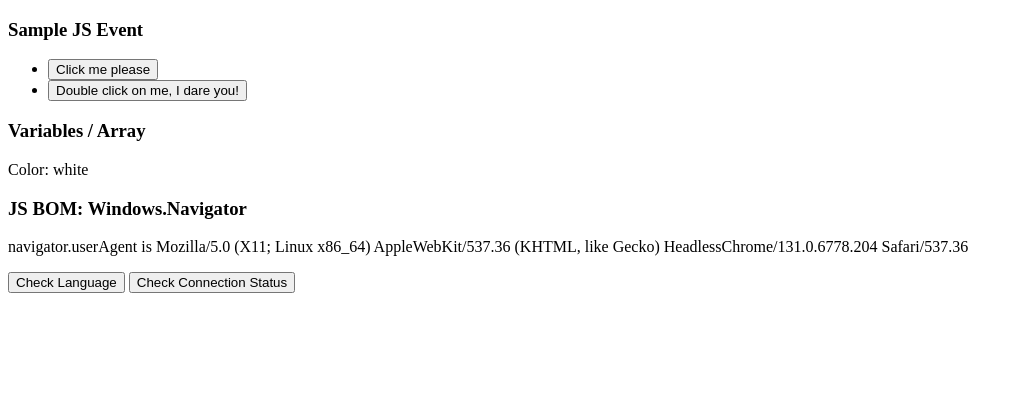
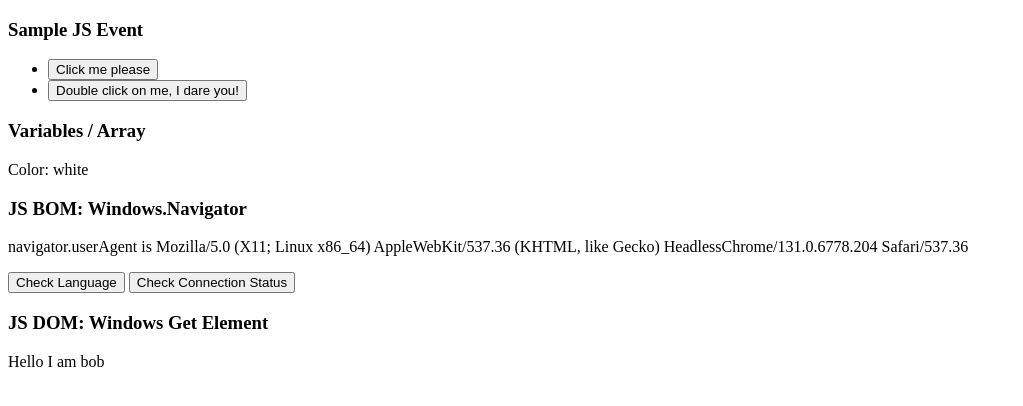
Before and after one commit to digitalrahmanhofstra/it030_sp_2023_lecture_docs, a plain HTML site: page Lecture_8/index.html in a window 1280 px wide. Shown: the whole page, without its empty margins (0-1023 px from the left). Drawn offline with Linux system fonts and the light colour scheme.

Commit message:
Update index.html

```diff
--- a/Lecture_8/index.html
+++ b/Lecture_8/index.html
@@ -113,6 +113,11 @@ function checkConnectionStatus() {
 
 <button type="button" onclick="checkConnectionStatus();">Check Connection Status</button>
 
+    <h3>JS DOM: Windows Get Element</h3>
+
+
+
+  <div id="bob">Hello I am bob</div>
 
 
 
```
